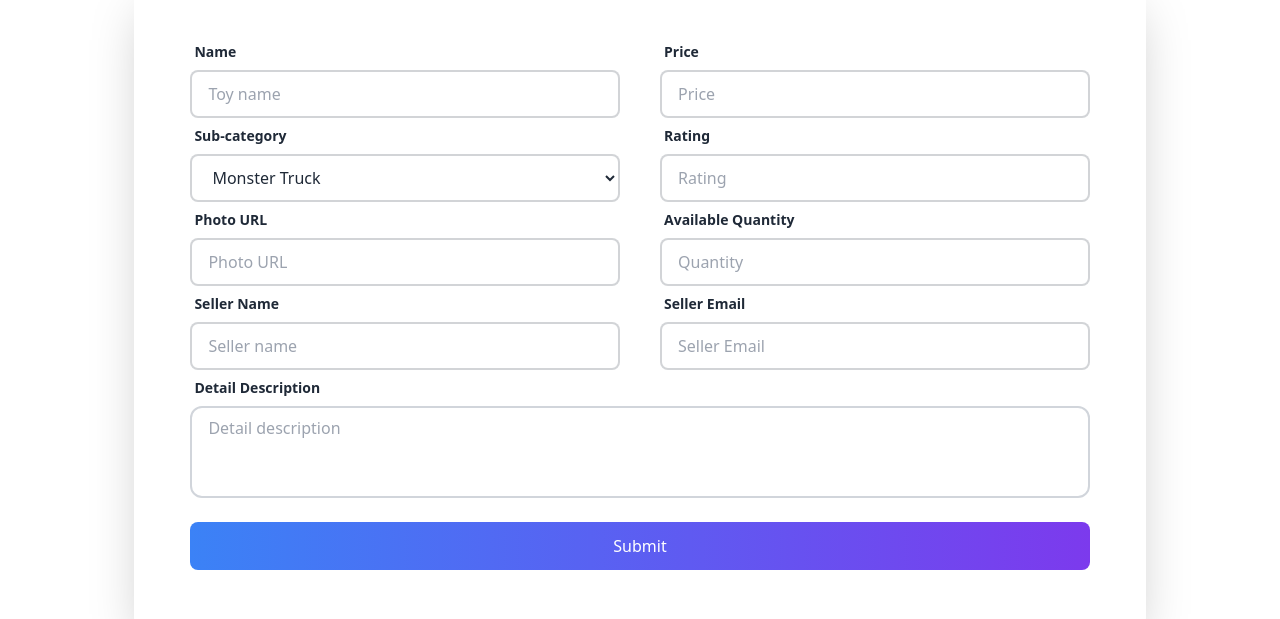
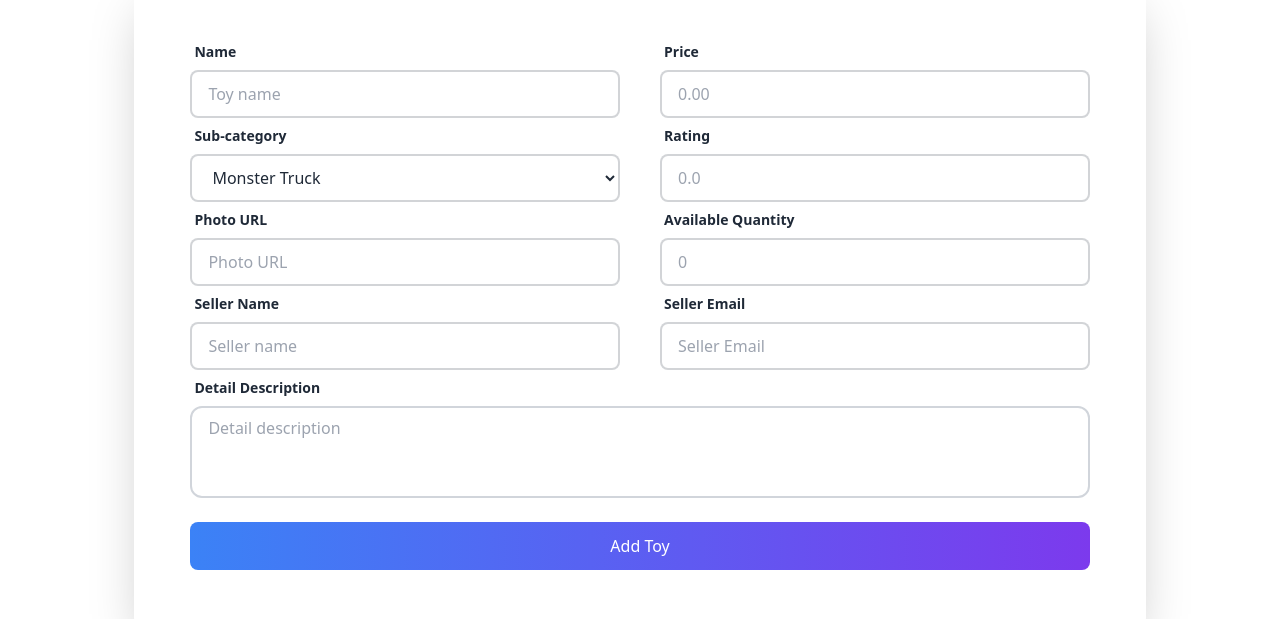
Before and after one commit to moheethasan/wonder-toys-client-side, a React (Vite) app: page /addToy in a window 1280 px wide. Shown: the part 302-921 px from the top of the page. Built offline with nearby package versions, Linux system fonts and the light colour scheme; no server answers.

Commit message:
added input validation and post method in add a toy page

```diff
--- a/package.json
+++ b/package.json
@@ -21,7 +21,8 @@
     "react-hot-toast": "^2.4.1",
     "react-icons": "^4.8.0",
     "react-router-dom": "^6.11.2",
-    "sort-by": "^1.2.0"
+    "sort-by": "^1.2.0",
+    "sweetalert": "^2.1.2"
   },
   "devDependencies": {
     "@types/react": "^18.0.28",
--- a/src/pages/AddToy/AddToy.jsx
+++ b/src/pages/AddToy/AddToy.jsx
@@ -1,8 +1,29 @@
+import { useContext } from "react";
 import { useForm } from "react-hook-form";
+import { AuthContext } from "../../providers/AuthProvider";
+import swal from "sweetalert";
 
 const AddToy = () => {
-  const { register, handleSubmit } = useForm();
-  const onSubmit = (data) => console.log(data);
+  const { user } = useContext(AuthContext);
+
+  const { register, handleSubmit, reset } = useForm();
+  const onSubmit = (data) => {
+    fetch("http://localhost:5000/addToy", {
+      method: "POST",
+      headers: {
+        "content-type": "application/json",
+      },
+      body: JSON.stringify(data),
+    })
+      .then((res) => res.json())
+      .then((data) => {
+        console.log(data);
+        if (data.acknowledged) {
+          swal("Done!", "Toy added successfully!", "success");
+          reset();
+        }
+      });
+  };
 
   return (
     <div className="container mx-auto px-2 py-20">
@@ -32,8 +53,9 @@ const AddToy = () => {
             </label>
             <input
               {...register("price")}
-              type="number"
-              placeholder="Price"
+              type="text"
+              pattern="^\d+(\.\d{1,2})?$"
+              placeholder="0.00"
               required
               className="input input-bordered border-2"
             />
@@ -60,8 +82,9 @@ const AddToy = () => {
             </label>
             <input
               {...register("rating")}
-              type="number"
-              placeholder="Rating"
+              type="text"
+              pattern="^(?:[0-4](?:\.\d)?|5(?:\.0)?)$"
+              placeholder="0.0"
               required
               className="input input-bordered border-2"
             />
@@ -88,8 +111,9 @@ const AddToy = () => {
             </label>
             <input
               {...register("available_quantity")}
-              type="number"
-              placeholder="Quantity"
+              type="text"
+              pattern="^\d+$"
+              placeholder="0"
               required
               className="input input-bordered border-2"
             />
@@ -104,7 +128,8 @@ const AddToy = () => {
               {...register("seller_name")}
               type="text"
               placeholder="Seller name"
-              required
+              defaultValue={user?.displayName}
+              readOnly
               className="input input-bordered border-2"
             />
           </div>
@@ -116,7 +141,8 @@ const AddToy = () => {
               {...register("seller_email")}
               type="email"
               placeholder="Seller Email"
-              required
+              defaultValue={user?.email}
+              readOnly
               className="input input-bordered border-2"
             />
           </div>
@@ -134,7 +160,11 @@ const AddToy = () => {
             className="resize-none rounded-xl border-gray-300 border-2 px-4 py-2"
           />
         </div>
-        <input className="btn-primary btn-block mt-6" type="submit" />
+        <input
+          className="btn-primary btn-block mt-6"
+          type="submit"
+          value="Add Toy"
+        />
       </form>
     </div>
   );
```
Also changed, not shown: 1 other file (tests, documents, lock files or other folders).
